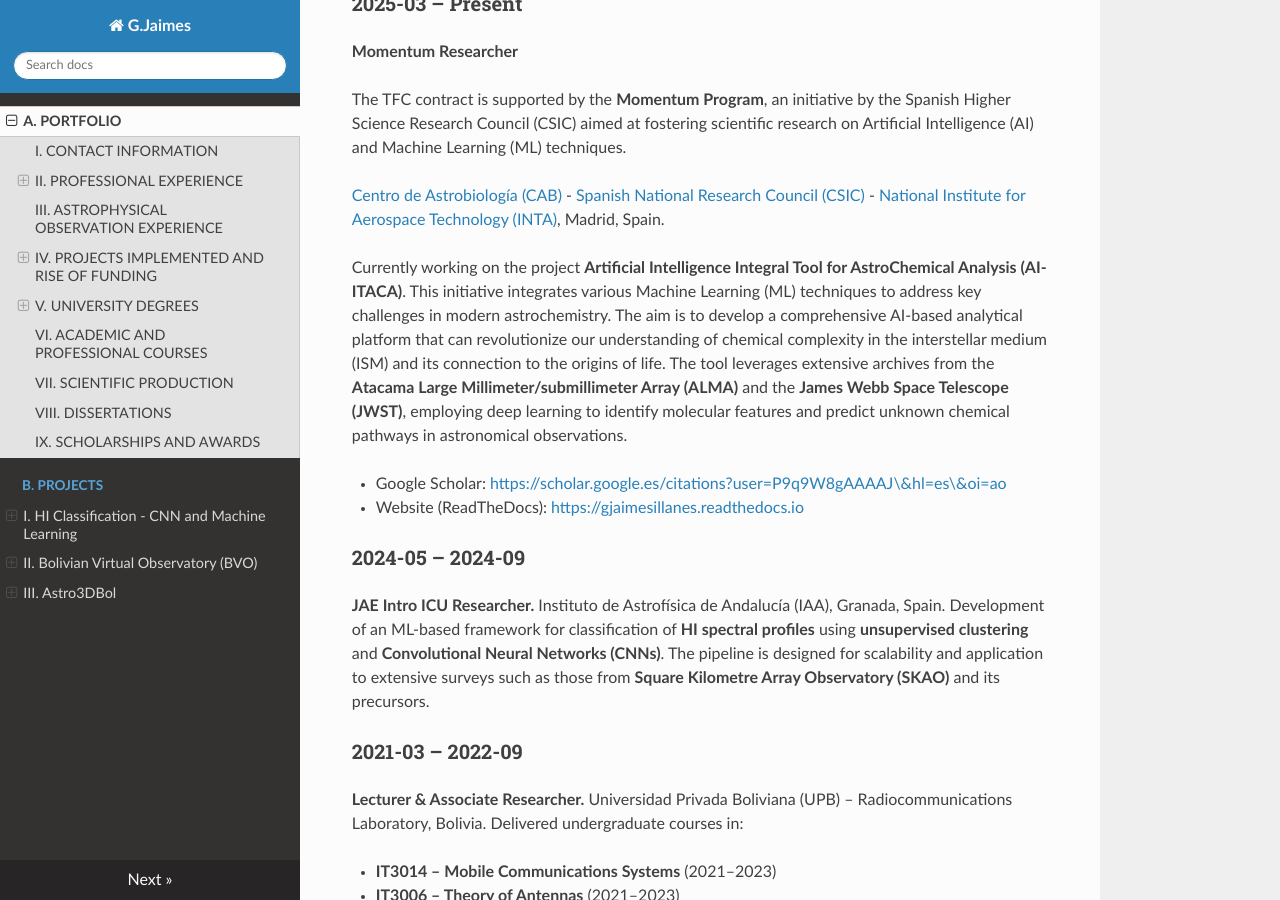
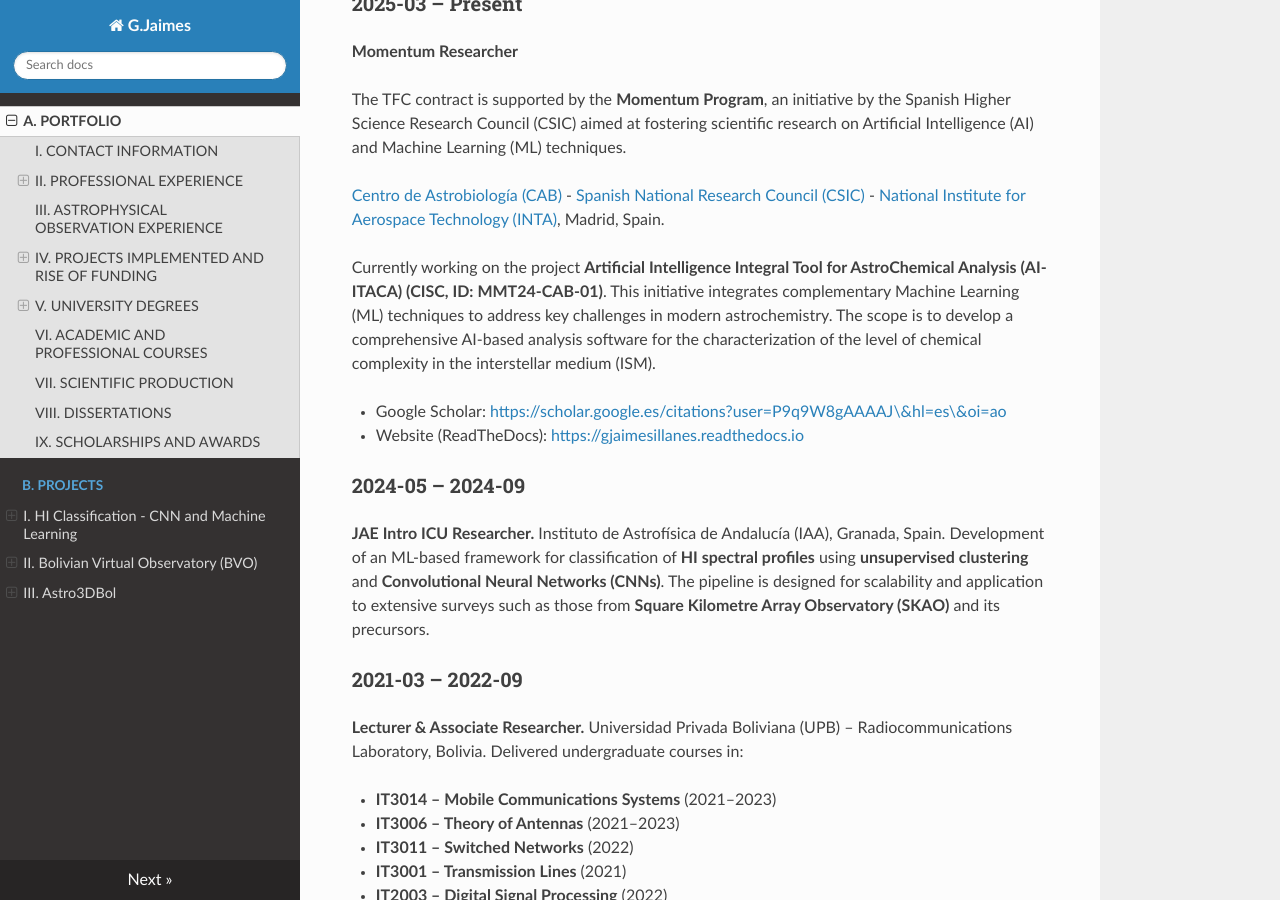
Before and after one commit to gabojaimesillanes/g.jaimes.illanes, an MkDocs documentation site: the page built from docs/portfolio.md, in a window 1280 px wide and 900 px high, scrolled down 1072 px. Built offline with MkDocs 1.6.1, drawn with Linux system fonts in a browser that asks for light colours; nearby versions of some CDN libraries.

Commit message:
Revise AI-ITACA project details in portfolio
Updated project description for AI-ITACA to include CISC ID and clarify the scope of the initiative.

```diff
--- a/docs/portfolio.md
+++ b/docs/portfolio.md
@@ -30,7 +30,8 @@ The TFC contract is supported by the **Momentum Program**, an initiative by the
 
 [Centro de Astrobiología (CAB)](https://cab.inta-csic.es/) - [Spanish National Research Council (CSIC)](https://www.csic.es/) - [National Institute for Aerospace Technology (INTA)](https://www.inta.es/), Madrid, Spain.
 
-Currently working on the project **Artificial Intelligence Integral Tool for AstroChemical Analysis (AI-ITACA)**. This initiative integrates various Machine Learning (ML) techniques to address key challenges in modern astrochemistry. The aim is to develop a comprehensive AI-based analytical platform that can revolutionize our understanding of chemical complexity in the interstellar medium (ISM) and its connection to the origins of life. The tool leverages extensive archives from the **Atacama Large Millimeter/submillimeter Array (ALMA)** and the **James Webb Space Telescope (JWST)**, employing deep learning to identify molecular features and predict unknown chemical pathways in astronomical observations.
+Currently working on the project **Artificial Intelligence Integral Tool for AstroChemical Analysis (AI-ITACA) (CISC, ID: MMT24-CAB-01)**. This initiative integrates complementary Machine Learning (ML) techniques to address key challenges in modern astrochemistry. The scope is to develop a comprehensive AI-based analysis software for the characterization of the level of chemical complexity in the interstellar medium (ISM).
+
 
 * Google Scholar: [https://scholar.google.es/citations?user=P9q9W8gAAAAJ\&hl=es\&oi=ao](https://scholar.google.es/citations?user=P9q9W8gAAAAJ&hl=es&oi=ao)
 * Website (ReadTheDocs): [https://gjaimesillanes.readthedocs.io](https://gjaimesillanes.readthedocs.io/en/latest)
```
